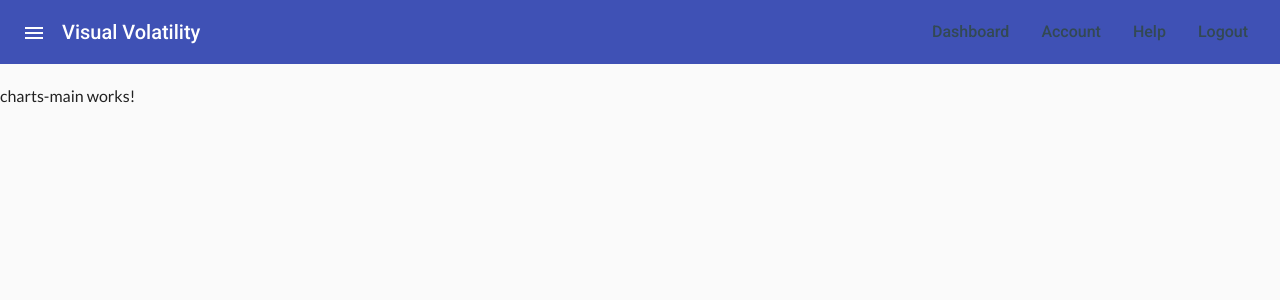
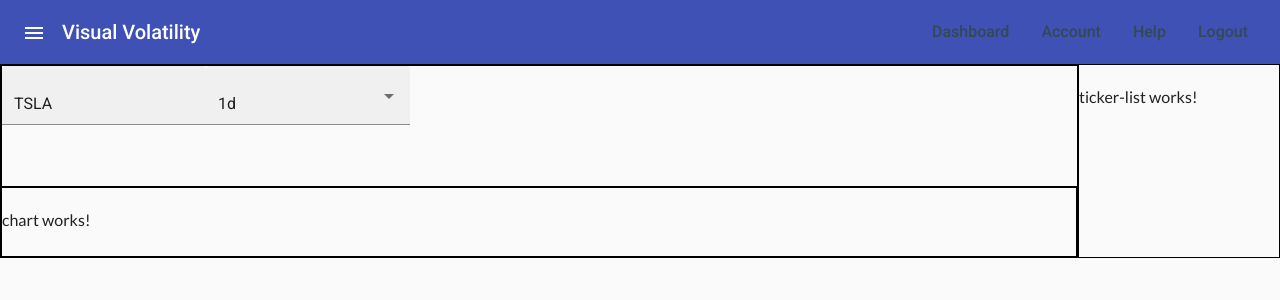
Before and after one commit to rinebob/visvol, an Angular app: page /charts in a window 1280 px wide. Shown: the top 300 px of the page. Built offline with nearby package versions, Linux system fonts and the light colour scheme.

Commit message:
started adding chart settings form controls

```diff
--- a/src/app/charts/chart-settings/chart-settings.component.html
+++ b/src/app/charts/chart-settings/chart-settings.component.html
@@ -1 +1,18 @@
-<p>chart-settings works!</p>
+<form [formGroup]="settingsForm" class="settings-form" (ngSubmit)="submit()">
+
+    <mat-form-field appearance="fill">
+        <input matInput type="text"
+                formControlName="tickerControl"
+                placeholder="Ticker">
+    </mat-form-field>
+    <mat-form-field appearance="fill">
+        <mat-select formControlName="timeframeControl"
+                    [(value)]="defaultTimeframe"
+                    placeholder="Time frame">
+            <mat-option *ngFor="let item of timeframes"
+                        [value]="item" >{{item}}</mat-option>
+
+        </mat-select>
+    </mat-form-field>
+
+</form>
--- a/src/app/charts/chart-settings/chart-settings.component.ts
+++ b/src/app/charts/chart-settings/chart-settings.component.ts
@@ -1,4 +1,52 @@
-import { Component, OnInit, ChangeDetectionStrategy } from '@angular/core';
+import { ChangeDetectionStrategy, Component, OnDestroy, OnInit } from '@angular/core';
+import { FormControl, FormGroup } from '@angular/forms';
+import { Observable, Subject } from 'rxjs';
+import { takeUntil } from 'rxjs/operators';
+
+
+export interface ChartSetting {
+  ticker: string;
+  timeframe?: TimeFrame;
+  chartType?: ChartType;
+  scaleType?: ScaleType;
+  startDate?: Date;
+  endDate?: Date;
+
+}
+
+export enum TimeFrame {
+  ONE_MINUTE = '1m',
+  FIVE_MINUTE = '5m',
+  TEN_MINUTE = '10m',
+  SIXTY_MINUTE = '60m',
+  ONE_DAY = '1d',
+  ONE_WEEK = '1w',
+  ONE_MONTH = '1m',
+}
+
+export enum ChartType {
+  LINE = 'line',
+  BAR = 'bar',
+  CANDLESTICK = 'candlestick',
+}
+
+export enum ScaleType {
+  LINEAR = 'linear',
+  LOG = 'log',
+}
+
+const defaultChartSetting = {
+  ticker: 'TSLA',
+  timeFrame: TimeFrame.ONE_DAY,
+  chartType: ChartType.LINE,
+  scaleType: ScaleType.LINEAR,
+  // startDate: new Date(),
+  // endDate: new Date(),
+
+};
+
+
+
 
 @Component({
   selector: 'vz-chart-settings',
@@ -6,11 +54,47 @@ import { Component, OnInit, ChangeDetectionStrategy } from '@angular/core';
   styleUrls: ['./chart-settings.component.scss'],
   changeDetection: ChangeDetectionStrategy.OnPush
 })
-export class ChartSettingsComponent implements OnInit {
+export class ChartSettingsComponent implements OnInit, OnDestroy {
+  readonly destroy = new Subject<void>();
+  readonly timeframes = Object.values(TimeFrame);
+  readonly settingsForm: FormGroup;
 
-  constructor() { }
+  chartSettings$: Observable<ChartSetting>;
+
+  constructor() {
+    this.settingsForm = new FormGroup({
+      tickerControl: new FormControl('TSLA'),
+      // timeframeControl: new FormControl(TimeFrame.ONE_DAY),
+      // chartTypeControl: new FormControl(ChartType.LINE),
+      timeframeControl: new FormControl('1D'),
+      chartTypeControl: new FormControl('line'),
+      // startDateControl: new FormControl(''),
+      // endDateControl: new FormControl(''),
+
+    });
+
+    this.chartSettings$ = this.settingsForm.valueChanges.pipe(
+      takeUntil(this.destroy)
+    )
+  }
 
   ngOnInit() {
+    this.settingsForm.patchValue({
+      'tickerControl': defaultChartSetting.ticker,
+      'timeframeControl': defaultChartSetting.timeFrame,
+      'chartTypeControl': defaultChartSetting.chartType,
+      'scaleTypeControl': defaultChartSetting.scaleType,
+
+    });
+  }
+
+  ngOnDestroy () {
+    this.destroy.next();
+    this.destroy.complete();
+  }
+
+  submit() {
+    console.log('c s form submitted');
   }
 
 }
--- a/src/app/charts/chart/chart.component.html
+++ b/src/app/charts/chart/chart.component.html
@@ -1 +1 @@
-<p>charts works!</p>
+<p>chart works!</p>
--- a/src/app/charts/chart/chart.component.ts
+++ b/src/app/charts/chart/chart.component.ts
@@ -1,9 +1,10 @@
-import { Component, OnInit } from '@angular/core';
+import { ChangeDetectionStrategy, Component, OnInit } from '@angular/core';
 
 @Component({
   selector: 'vz-chart',
   templateUrl: './chart.component.html',
-  styleUrls: ['./chart.component.scss']
+  styleUrls: ['./chart.component.scss'],
+  changeDetection: ChangeDetectionStrategy.OnPush,
 })
 export class ChartComponent implements OnInit {
 
@@ -12,4 +13,6 @@ export class ChartComponent implements OnInit {
   ngOnInit() {
   }
 
+
+
 }
--- a/src/app/charts/charts-main/charts-main.component.html
+++ b/src/app/charts/charts-main/charts-main.component.html
@@ -1 +1,6 @@
-<p>charts-main works!</p>
+<div class="charts charts-container">
+    <vz-chart-settings></vz-chart-settings>
+    <vz-chart></vz-chart>
+
+</div>
+<vz-ticker-list></vz-ticker-list>
--- a/src/app/charts/charts-main/charts-main.component.scss
+++ b/src/app/charts/charts-main/charts-main.component.scss
@@ -0,0 +1,37 @@
+
+:host {
+    display: flex;
+    // flex-direction: column;
+}
+
+* {
+    border: 1px solid black;
+}
+
+
+.charts-container {
+    align-self: stretch;
+    display: flex;
+    flex: 1 0 auto;
+    flex-direction: column;
+    // height: 100vh;
+    // width: 90%;
+
+    vz-chart-settings {
+        display: flex;
+        justify-content: flex-start;
+        height: 120px;
+        width: 100%;
+    }
+
+
+    vz-chart {
+        flex: 1 0 auto;
+
+    }
+
+}
+
+vz-ticker-list {
+    width: 200px;
+}
```
Also changed, not shown: src/app/charts/charts.module.ts (+18 -2 lines).
